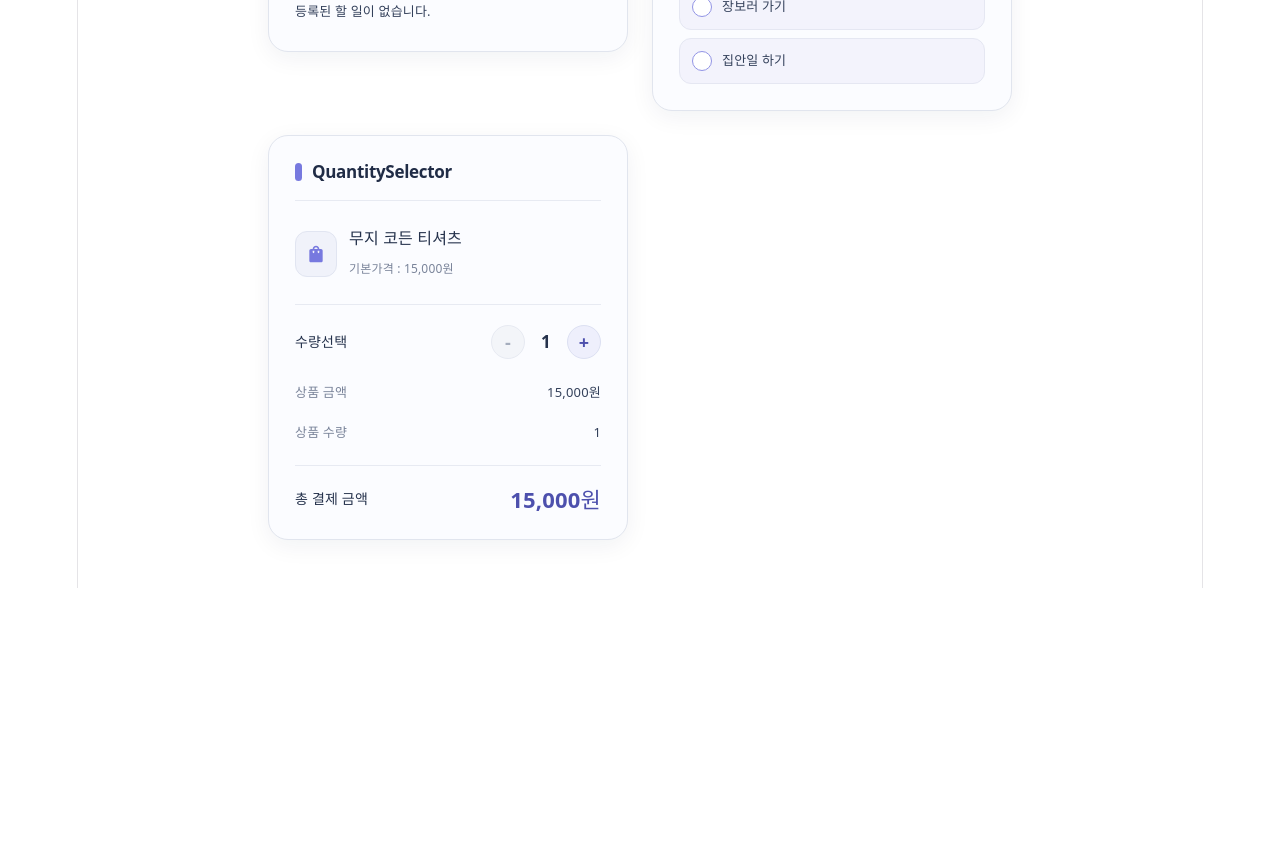
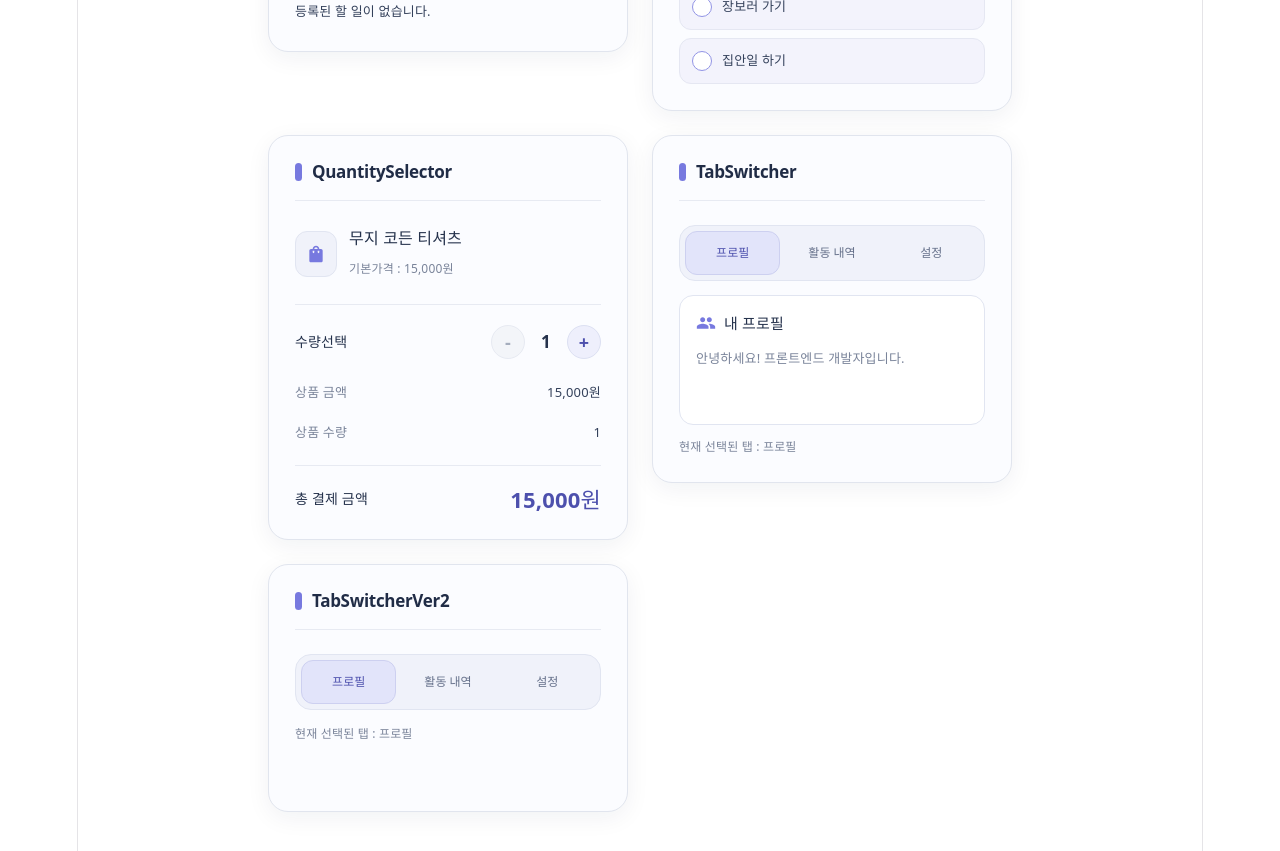
Before and after one commit to dev-cenelia/mini-demos, a React (Vite) app: page / in a window 1280 px wide. Shown: the part 1660-2511 px from the top of the page. Before the commit the page ends 2248 px from the top, so only its background shows below. Built offline with nearby package versions, Linux system fonts and the light colour scheme.

Commit message:
feat: 탭 전환 데모 추가

```diff
--- /dev/null
+++ b/src/demos/tabSwitcher/TabSwitcher.module.css
@@ -0,0 +1,112 @@
+.switcher {
+  display: grid;
+  gap: 12px;
+  min-width: 0;
+  color: #34415b;
+}
+
+.tabs {
+  display: grid;
+  grid-template-columns: repeat(3, minmax(0, 1fr));
+  gap: 4px;
+  margin: 0 0 2px;
+  padding: 5px;
+  border: 1px solid #e1e5f1;
+  border-radius: 16px;
+  background: #f0f2fa;
+  list-style: none;
+}
+
+.tabs > li {
+  min-width: 0;
+}
+
+.tabs > li > button {
+  display: flex;
+  align-items: center;
+  justify-content: center;
+  box-sizing: border-box;
+  width: 100%;
+  min-width: 0;
+  min-height: 44px;
+  padding: 0 4px;
+  border: 1px solid transparent;
+  border-radius: 12px;
+  background: transparent;
+  color: #65708a;
+  font: inherit;
+  font-size: 12px;
+  font-weight: 500;
+  line-height: 1.5;
+  text-align: center;
+  cursor: pointer;
+}
+
+.tabs > li > button:hover {
+  border-color: #e1e5f1;
+  background: #e9ebf8;
+}
+
+.tabs > .active > button {
+  background: #e2e4fa;
+  border-color: #cdd0f0;
+  color: #4d50ad;
+  font-weight: 700;
+}
+
+.tabs > li > button:focus-visible {
+  outline: 2px solid #797bdd;
+  outline-offset: 2px;
+}
+
+.tabs > li > button:active {
+  transform: none;
+}
+.panel.isShow {
+  display: block;
+}
+.panel {
+  min-width: 0;
+  min-height: 130px;
+  box-sizing: border-box;
+  padding: 16px;
+  border: 1px solid #e1e5f1;
+  border-radius: 14px;
+  background: #fff;
+  display: none;
+}
+
+.panel > p {
+  margin: 0;
+}
+
+.panel > p:first-child {
+  display: flex;
+  align-items: center;
+  gap: 8px;
+  color: #25324c;
+  font-size: 15px;
+  font-weight: 700;
+  line-height: 1.5;
+}
+
+.panel svg {
+  flex-shrink: 0;
+  color: #7779df;
+  font-size: 20px;
+}
+
+.panel > p + p {
+  margin-top: 12px;
+  color: #7a849a;
+  font-size: 13px;
+  line-height: 1.8;
+  overflow-wrap: anywhere;
+}
+
+.status {
+  margin: 0;
+  color: #7a849a;
+  font-size: 12px;
+  line-height: 1.6;
+}
--- /dev/null
+++ b/src/demos/tabSwitcher/TabSwitcher.tsx
@@ -0,0 +1,84 @@
+import {
+  ArtTrack,
+  People,
+  Settings,
+  type SvgIconComponent,
+} from "@mui/icons-material";
+import React, { useState } from "react";
+import styles from "./TabSwitcher.module.css";
+
+export type TabData = {
+  id: string;
+  title: string;
+  heading: string;
+  description: string;
+  icon: SvgIconComponent;
+};
+
+// const tabData: TabData[] = [
+//   { id: crypto.randomUUID(), title: "프로필" },
+//   { id: crypto.randomUUID(), title: "활동 내역" },
+//   { id: crypto.randomUUID(), title: "설정" },
+// ];
+
+const tabData: TabData[] = [
+  {
+    id: "profile",
+    title: "프로필",
+    heading: "내 프로필",
+    description: "안녕하세요! 프론트엔드 개발자입니다.",
+    icon: People,
+  },
+  {
+    id: "activity",
+    title: "활동 내역",
+    heading: "최근 활동",
+    description: "최근에 React 컴포넌트 실습을 진행했습니다.",
+    icon: ArtTrack,
+  },
+  {
+    id: "settings",
+    title: "설정",
+    heading: "계정 설정",
+    description: "이곳에서 계정 관련 설정을 확인할 수 있습니다.",
+    icon: Settings,
+  },
+];
+export default function TabSwitcher() {
+  const [selectTab, setSelectTab] = useState<string>("프로필");
+
+  const handleTabClick = (selectTitle: string) => {
+    setSelectTab(selectTitle);
+  };
+
+  return (
+    <div className={styles.switcher}>
+      <ul className={styles.tabs}>
+        {tabData.map((item) => (
+          <li
+            key={item.id}
+            className={selectTab === item.title ? styles.active : ""}
+          >
+            <button type="button" onClick={() => handleTabClick(item.title)}>
+              {item.title}
+            </button>
+          </li>
+        ))}
+        {/* <li className={styles.active}>프로필</li> */}
+      </ul>
+      {tabData.map((panel) => (
+        <div
+          key={panel.id}
+          className={`${styles.panel} ${selectTab === panel.title ? styles.isShow : ""}`}
+        >
+          <p>
+            <panel.icon />
+            {panel.heading}
+          </p>
+          <p>{panel.description}</p>
+        </div>
+      ))}
+      <p className={styles.status}>현재 선택된 탭 : {selectTab} </p>
+    </div>
+  );
+}
--- /dev/null
+++ b/src/demos/tabSwitcher/TabSwitcherVer2.tsx
@@ -0,0 +1,78 @@
+import {
+  ArtTrack,
+  People,
+  Settings,
+  type SvgIconComponent,
+} from "@mui/icons-material";
+import React, { useState } from "react";
+import styles from "./TabSwitcher.module.css";
+
+export type TabData = {
+  id: string;
+  title: string;
+  heading: string;
+  description: string;
+  icon: SvgIconComponent;
+};
+
+const tabData: TabData[] = [
+  {
+    id: "profile",
+    title: "프로필",
+    heading: "내 프로필",
+    description: "안녕하세요! 프론트엔드 개발자입니다.",
+    icon: People,
+  },
+  {
+    id: "activity",
+    title: "활동 내역",
+    heading: "최근 활동",
+    description: "최근에 React 컴포넌트 실습을 진행했습니다.",
+    icon: ArtTrack,
+  },
+  {
+    id: "settings",
+    title: "설정",
+    heading: "계정 설정",
+    description: "이곳에서 계정 관련 설정을 확인할 수 있습니다.",
+    icon: Settings,
+  },
+];
+export default function TabSwitcherVer2() {
+  const [selectTab, setSelectTab] = useState<string>("프로필");
+
+  const handleTabClick = (selectTitle: string) => {
+    setSelectTab(selectTitle);
+  };
+
+  const selectPanel = tabData.find((item) => item.title === selectTab);
+  // console.log("선택된탭", selectPanel);
+
+  return (
+    <div className={styles.switcher}>
+      <ul className={styles.tabs}>
+        {tabData.map((item) => (
+          <li
+            key={item.id}
+            className={selectTab === item.title ? styles.active : ""}
+          >
+            <button type="button" onClick={() => handleTabClick(item.title)}>
+              {item.title}
+            </button>
+          </li>
+        ))}
+        {/* <li className={styles.active}>프로필</li> */}
+      </ul>
+      {selectPanel && (
+        <div key={selectPanel.id} className={styles.panel}>
+          <p>
+            <selectPanel.icon />
+            {selectPanel.heading}
+          </p>
+          <p>{selectPanel.description}</p>
+        </div>
+      )}
+      <p className={styles.status}>현재 선택된 탭 : {selectTab} </p>
+    </div>
+  );
+}
--- a/src/pages/DemoList.tsx
+++ b/src/pages/DemoList.tsx
@@ -11,6 +11,8 @@ import UserManager from "../demos/userManager/UserManager";
 import TodoList from "../demos/todoList/TodoList";
 import TodoCheck from "../demos/todoCheck/TodoCheck";
 import QuantitySelector from "../demos/quantitySelector/QuantitySelector";
+import TabSwitcher from "../demos/tabSwitcher/TabSwitcher";
+import TabSwitcherVer2 from "../demos/tabSwitcher/TabSwitcherVer2";
 
 export default function DemoList() {
   return (
@@ -58,6 +60,14 @@ export default function DemoList() {
       <DemoCard title="QuantitySelector">
         <QuantitySelector />
       </DemoCard>
+
+      <DemoCard title="TabSwitcher">
+        <TabSwitcher />
+      </DemoCard>
+
+      <DemoCard title="TabSwitcherVer2">
+        <TabSwitcherVer2 />
+      </DemoCard>
     </div>
   );
 }
```
